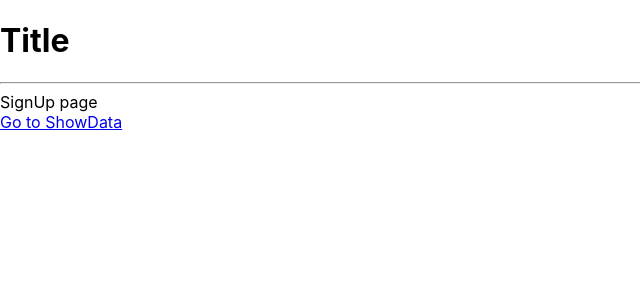
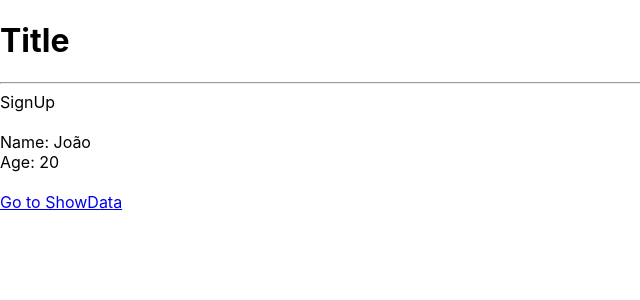
Before and after one commit to jonascavalcante/context-api, a React (Create React App) app: page / in a window 1280 px wide. Shown: the top 300 px of the page, without its empty margins (0-640 px from the left). Built offline with nearby package versions, Linux system fonts and the light colour scheme.

Commit message:
feat: add contexts

```diff
--- a/src/App.tsx
+++ b/src/App.tsx
@@ -1,10 +1,12 @@
 import { BrowserRouter, Route, Routes } from 'react-router-dom';
+import { ContextProvider } from './contexts/Context';
 
 import ShowData from './pages/ShowData';
 import SignUp from './pages/SignUp';
 
 const App = () => {
   return (
+    <ContextProvider>
       <BrowserRouter>
         <h1>Title</h1>
         <hr />
@@ -13,6 +15,7 @@ const App = () => {
           <Route path="/showData" element={<ShowData />} />
         </Routes>
       </BrowserRouter>
+    </ContextProvider>
   );
 }
 
--- /dev/null
+++ b/src/contexts/Context.tsx
@@ -0,0 +1,21 @@
+import { createContext } from "react";
+
+type ContextType = {
+  name: string;
+  age: number;
+}
+
+const initialState = {
+  name: 'João',
+  age: 20
+}
+
+export const Context = createContext<ContextType>(initialState);
+
+export const ContextProvider: React.FC = ({ children }) => {
+  return (
+    <Context.Provider value={initialState}>
+      {children}
+    </Context.Provider>
+  )
+}
--- a/src/pages/ShowData.tsx
+++ b/src/pages/ShowData.tsx
@@ -1,9 +1,21 @@
+import { useContext } from "react";
 import { Link } from "react-router-dom";
 
+import { Context } from "../contexts/Context";
+
 const ShowData = () => {
+
+  const { name, age } = useContext(Context);
+
   return (
     <div>
-      ShowData page
+      ShowData
+      <br />
+      <br />
+      Name: {name}
+      <br />
+      Age: {age}
+      <br />
       <br />
       <Link to='/'>Go to SignUp</Link>
     </div>
--- a/src/pages/SignUp.tsx
+++ b/src/pages/SignUp.tsx
@@ -1,9 +1,21 @@
+import { useContext } from "react";
 import { Link } from "react-router-dom";
 
+import { Context } from "../contexts/Context";
+
 const SignUp = () => {
+
+  const { name, age } = useContext(Context);
+
   return(
     <div>
-      SignUp page
+      SignUp
+      <br />
+      <br />
+      Name: {name}
+      <br />
+      Age: {age}
+      <br />
       <br />
       <Link to='/showData'>Go to ShowData</Link>
       </div>
```
Lines whose indentation alone changed are shown as unchanged.
